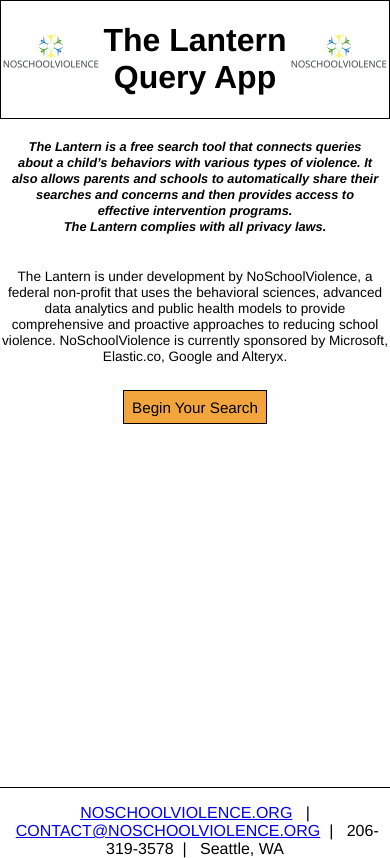
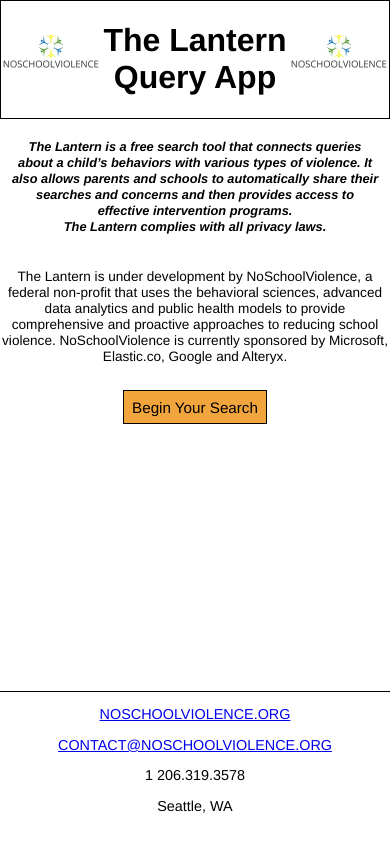
Before and after one commit to NoSchoolViolence/Lantern_Web_App, a React (Create React App) app in the folder lantern/: page / in a window 390 px wide. Built offline with nearby package versions, Linux system fonts and the light colour scheme.

Commit message:
Styling changes: fixed mobile version

```diff
--- a/lantern/src/App.css
+++ b/lantern/src/App.css
@@ -175,7 +175,7 @@
 
 /* FOOTER STYLING */
 
-footer {
+.Footer-Wide-Screen {
   border-top: 1px solid black;
   width: 100%;
   position: absolute;
@@ -183,7 +183,10 @@
   height: 3.5rem;
   margin: 0;
   font-family: "Helvetica Neue";
+
 }
+
+
 
 .Results{
   font-size: 90%;
@@ -295,6 +298,11 @@
   display:inline-block;
   width: 40%;
 } */
+@media screen and (min-width:415px){
+  .Footer-Small-Screen{
+    display:none;
+  }
+}
 
 @media screen and (max-width:414px){
   .Landing-Lantern{
@@ -325,6 +333,23 @@
   .Landing-Text-Block{
     width: 100%;
   }
+  .Footer-Wide-Screen{
+    display:none;
+
+  }
+  .Footer-Small-Screen{
+    border-top: 1px solid black;
+    font-size: 90%;
+    font-family: "Helvetica Neue";
+    width: 100%;
+    position: absolute;
+    bottom: 0;
+    height: 9.5rem;
+    margin: 0;
+  }
+  .viewContent{
+    padding-bottom: 9.5rem;
+  }
 }
 
 .popup-main{
--- a/lantern/src/footer/footer.js
+++ b/lantern/src/footer/footer.js
@@ -6,10 +6,17 @@
 const Footer = () => {
   return (
     <footer>
-      <p><a href='https://www.noschoolviolence.org'>NOSCHOOLVIOLENCE.ORG</a> &nbsp; | &nbsp;
-      <a href='mailto:contact@noschoolviolence.org'>CONTACT@NOSCHOOLVIOLENCE.ORG</a>
-      &nbsp; | &nbsp; 206-319-3578
-      &nbsp;| &nbsp; Seattle, WA</p>
+      <div className="Footer-Small-Screen">
+      <p><a href='https://www.noschoolviolence.org'>NOSCHOOLVIOLENCE.ORG</a></p>
+      <p><a href='mailto:contact@noschoolviolence.org'>CONTACT@NOSCHOOLVIOLENCE.ORG</a></p>
+      <p>1 206.319.3578</p>
+      <p>Seattle, WA</p>
+      </div>
+      <div className="Footer-Wide-Screen">
+      <p><a href='https://www.noschoolviolence.org'>NOSCHOOLVIOLENCE.ORG</a> &nbsp;| &nbsp;
+      <a href='mailto:contact@noschoolviolence.org'>CONTACT@NOSCHOOLVIOLENCE.ORG</a> &nbsp;|&nbsp;
+      206-319-3578&nbsp; | &nbsp;Seattle, WA</p>
+      </div>
     </footer>
   )
 }
```
